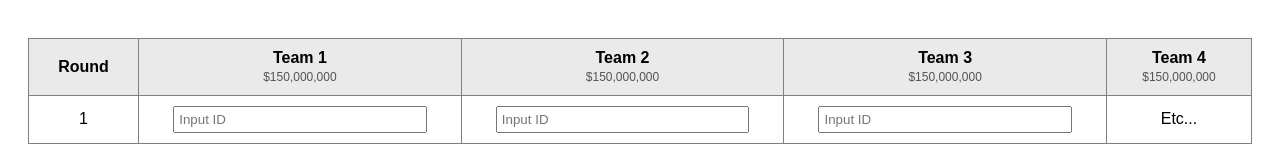
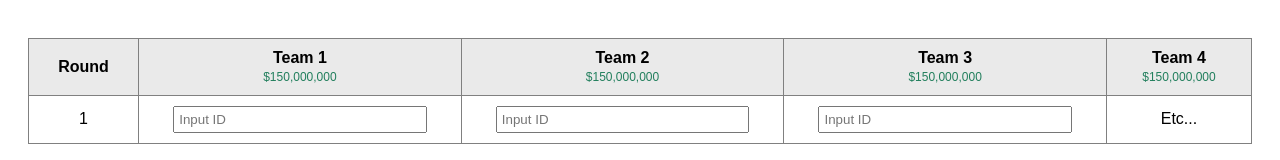
Before and after one commit to jesusmiranda324/Website, a React (Vite) app in the folder Version_2/draft-software/: page / in a window 1280 px wide. Shown: the part 223-383 px from the top of the page. Built offline with nearby package versions, Linux system fonts and the light colour scheme; no server answers.

Commit message:
changed the color of BudgetDisplay font

```diff
--- a/Version_2/draft-software/src/BudgetDisplay.jsx
+++ b/Version_2/draft-software/src/BudgetDisplay.jsx
@@ -3,7 +3,7 @@ function BudgetDisplay({ budget = 150000000 }) {
         <span
             style={{
                 fontSize: "12px",
-                color: "#555",
+                color: "#227f5d",
                 fontWeight: "500"
             }}
         >
```
